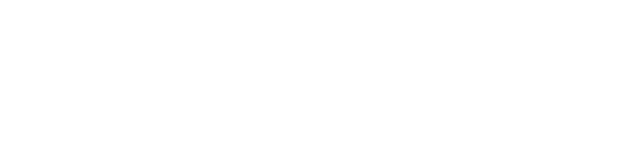
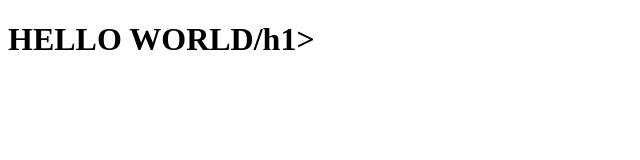
Before and after one commit to elgntt/burget-magazine, a plain HTML site: page index.html in a window 1280 px wide. Shown: the whole page, without its empty margins (0-640 px from the left). Drawn offline with Linux system fonts and the light colour scheme.

Commit message:
Add hello world h1 tag

```diff
--- a/index.html
+++ b/index.html
@@ -9,6 +9,7 @@
 </head>
 
 <body>
+      <h1>HELLO WORLD/h1>
 </body>
 
 </html>
```
